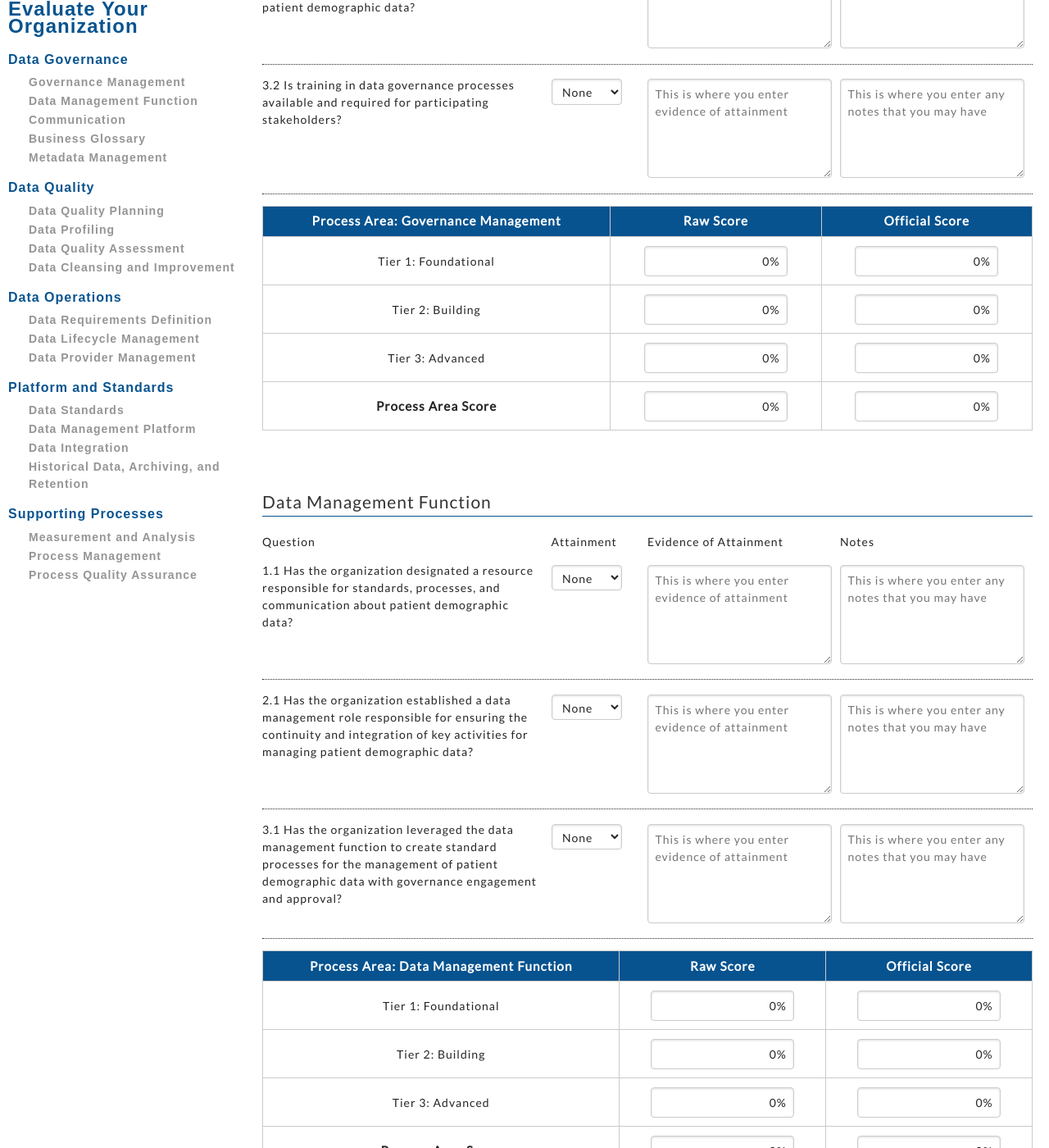
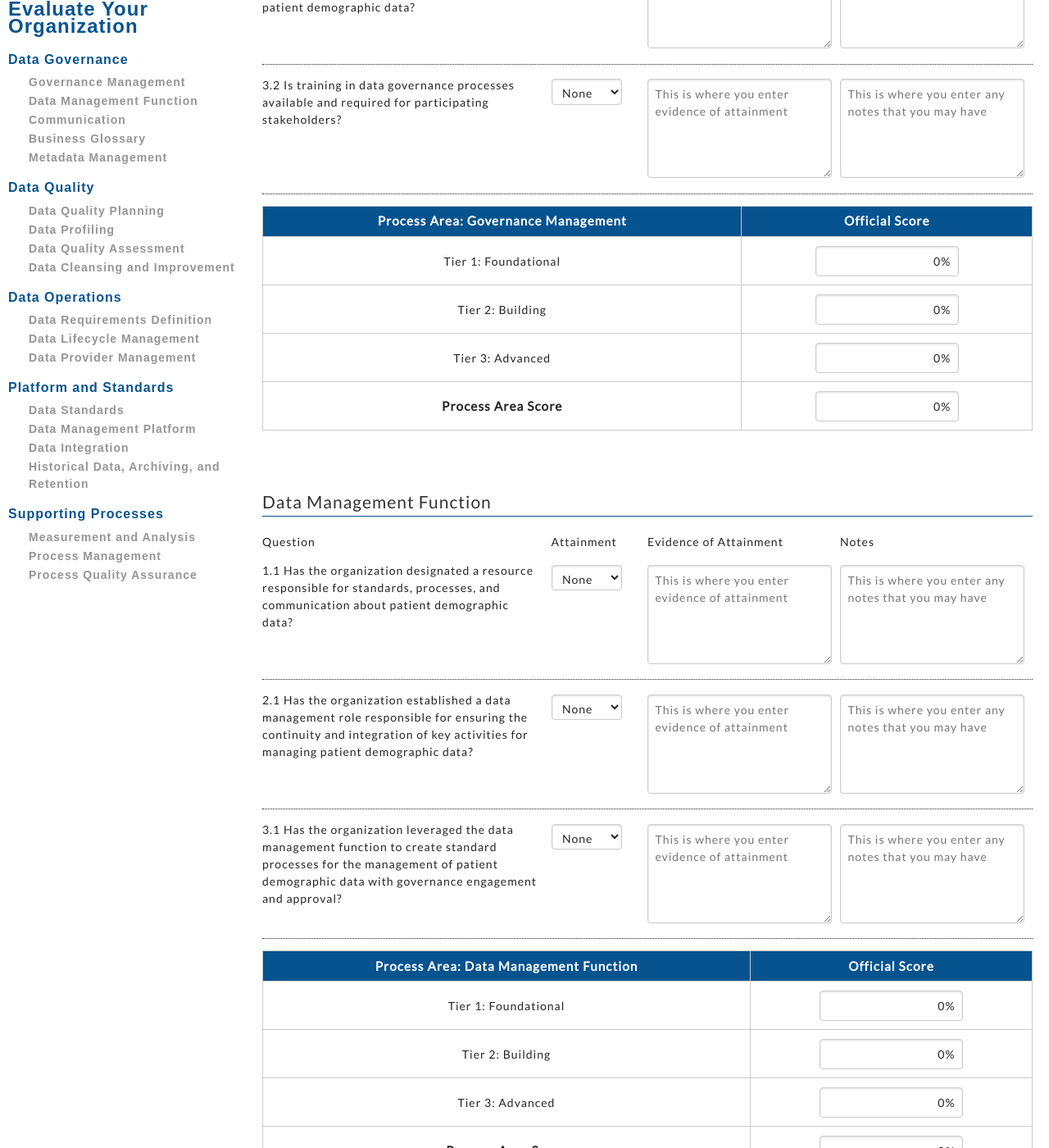
Before and after one commit to ai-stark/pddq-framework, a Jekyll site: the page built from worksheet/index.html, in a window 1280 px wide and 1400 px high, scrolled down 727 px. Shown: the whole window at 82% size. Built offline with Jekyll 4.4.1, drawn with Linux system fonts in a browser that asks for light colours; some of the changed text lies outside the part shown.

Commit message:
remove raw score section

```diff
--- a/_includes/summary.html
+++ b/_includes/summary.html
@@ -3,7 +3,7 @@
 		<thead>
 			<tr style="text-align: center">
 				<th style="font-size: 1.1em;">Process Area: {{ item.name }}</th>
-				<th style="font-size: 1.1em;">Raw Score</th>
+				<!-- <th style="font-size: 1.1em;">Raw Score</th> -->
 				<th style="font-size: 1.1em;">Official Score</th>
 				<!-- <th>Raw Score</th> -->
 			</tr>
@@ -12,25 +12,25 @@
 
 			<tr>
 				<td>Tier 1: Foundational</td>
-				<td class="{{ item.name | slugify }}"><input class="raw-score" id="{{ item.name | slugify }}-process-area-foundational-raw" type="text" value="0%"></td>
+				<!-- <td class="{{ item.name | slugify }}"><input class="raw-score" id="{{ item.name | slugify }}-process-area-foundational-raw" type="text" value="0%"></td> -->
 				<td class="{{ item.name | slugify }}"><input class="official-score" id="{{ item.name | slugify }}-process-area-foundational-official" type="text" value="0%"></td>
 				<!-- <td id="{{ item.name | slugify }}-foundational-raw" style="width: 50%">0</td> -->
 			</tr>
 			<tr>
 				<td>Tier 2: Building</td>
-				<td class="{{ item.name | slugify }}"><input class="raw-score" id="{{ item.name | slugify }}-process-area-building-raw" type="text" value="0%"></td>
+				<!-- <td class="{{ item.name | slugify }}"><input class="raw-score" id="{{ item.name | slugify }}-process-area-building-raw" type="text" value="0%"></td> -->
 				<td class="{{ item.name | slugify }}"><input class="official-score" id="{{ item.name | slugify }}-process-area-building-official" type="text" value="0%"></td>
 				<!-- <td>0</td> -->
 			</tr>
 			<tr>
 				<td>Tier 3: Advanced</td>
-				<td class="{{ item.name | slugify }}"><input class="raw-score" id="{{ item.name | slugify }}-process-area-advanced-raw" type="text" value="0%"></td>
+				<!-- <td class="{{ item.name | slugify }}"><input class="raw-score" id="{{ item.name | slugify }}-process-area-advanced-raw" type="text" value="0%"></td> -->
 				<td class="{{ item.name | slugify }}"><input class="official-score" id="{{ item.name | slugify }}-process-area-advanced-official" type="text" value="0%"></td>
 				<!-- <td>0</td> -->
 			</tr>
 			<tr>
 				<td style="font-size: 1.1em;"><strong>Process Area Score</strong></td>
-				<td class="{{ item.name | slugify }}"><input class="raw-score raw-score-total" id="{{ item.name | slugify }}-process-area-total-raw-score" type="text" value="0%"></td>
+				<!-- <td class="{{ item.name | slugify }}"><input class="raw-score raw-score-total" id="{{ item.name | slugify }}-process-area-total-raw-score" type="text" value="0%"></td> -->
 				<td class="{{ item.name | slugify }}"><input class="official-score official-score-total" id="{{ item.name | slugify }}-process-area-total-score" type="text" value="0%"></td>
 				<!-- <td>0</td> -->
 			</tr>
```
